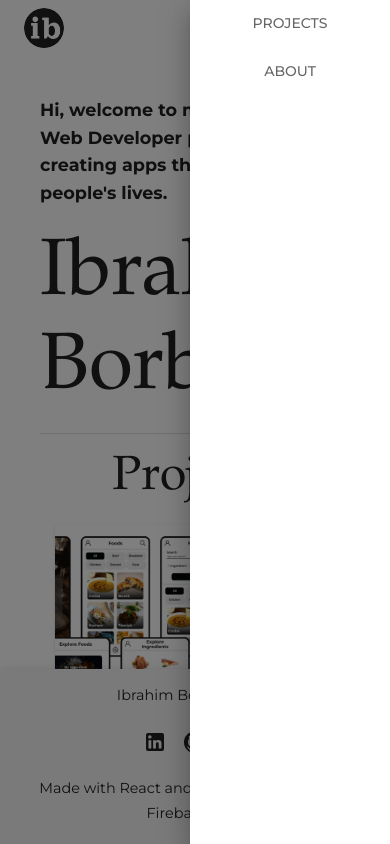
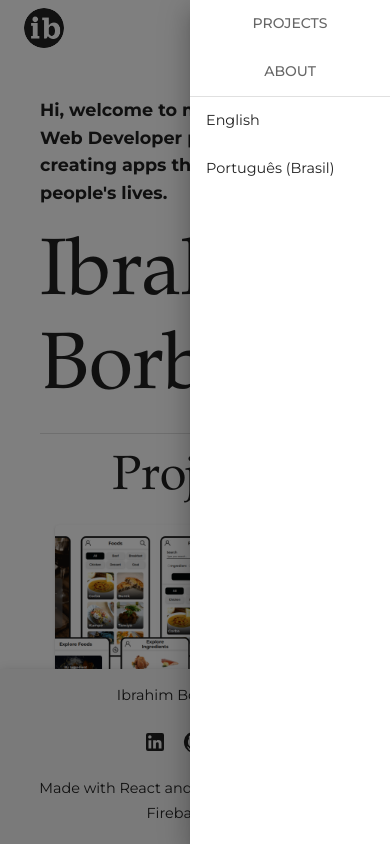
Before and after one commit to ibrahimborba/my-portfolio, a React (Create React App) app: page / in a window 390 px wide. Both pictures are taken after a click on the button 350 px from the left and 28 px from the top of the page. Shown: the top 844 px of the page. Built offline with nearby package versions, Linux system fonts and the light colour scheme; a web font is replaced by a local one.

Commit message:
feat: add languages to mobile drawer

```diff
--- a/src/components/Header/Header.jsx
+++ b/src/components/Header/Header.jsx
@@ -3,6 +3,7 @@ import { useNavigate, useLocation } from 'react-router-dom';
 import AppBar from '@mui/material/AppBar';
 import Avatar from '@mui/material/Avatar';
 import Box from '@mui/material/Box';
+import Divider from '@mui/material/Divider';
 import Drawer from '@mui/material/Drawer';
 import IconButton from '@mui/material/IconButton';
 import Menu from '@mui/material/Menu';
@@ -104,6 +105,9 @@ function Header() {
               <Tab label={header.navAbout} href="/about" aria-label="about tab" />
               {/* <Tab label="Contact" href="/contact" aria-label="contact tab" /> */}
             </Tabs>
+            <Divider />
+            <MenuItem onClick={changeLang('en')}>English</MenuItem>
+            <MenuItem onClick={changeLang('pt-br')}>Português (Brasil)</MenuItem>
           </Drawer>
         </Box>
         <Box sx={{ flexGrow: 0, display: { xs: 'none', sm: 'flex' } }}>
```
